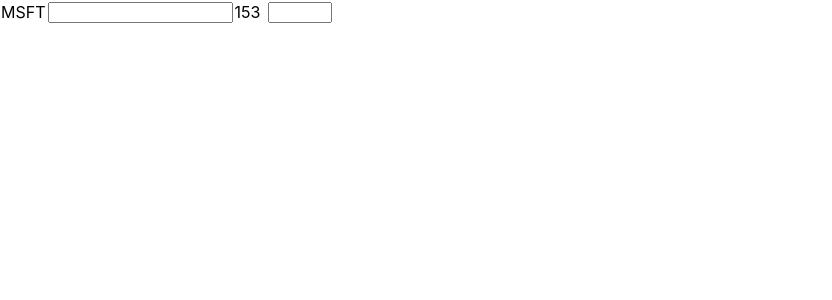
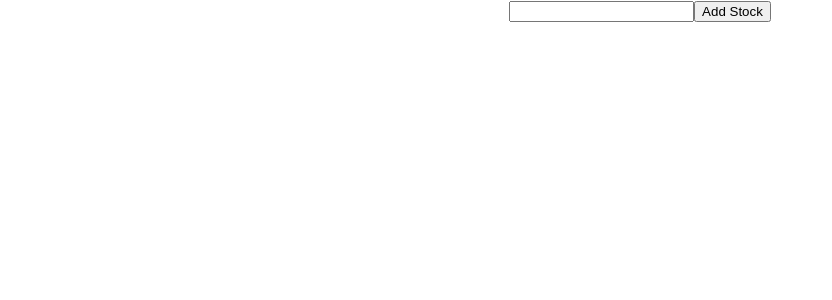
Before and after one commit to dmeegan/Rebalance, a React (Create React App) app: page / in a window 1280 px wide. Shown: the top 300 px of the page, without its empty margins (0-832 px from the left). Built offline with nearby package versions, Linux system fonts and the light colour scheme.

Commit message:
The app now accepts user symbol input and adds the best matching tru stock symbol to the portfolio!

```diff
--- a/src/App.js
+++ b/src/App.js
@@ -1,6 +1,6 @@
 import React from 'react';
 import Portfolio from './components/Portfolio';
-import Stock from './components/Stock';
+import AddStock from './components/AddStock';
 // import AcceptUserStockSymbol from './acceptUserStockSymbol.js';
 import './App.css';
 // import FetchStockSymbol from './fetchStockSymbol.js';
@@ -8,29 +8,89 @@
 
 class App extends React.Component {
   state = {
-    portfolio: [{
-      id: '1',
-      symbol: "MSFT",
-      currentPrice: '153',
+    portfolio: [
+    //   {
+    //   id: '1',
+    //   symbol: "MSFT",
+    //   currentPrice: '153',
+    //   quantity: '',
+    //   marketValue: '',
+    //   currentPercentage: '',
+    //   targetPercentage: '',
+    //   targetValue: '',
+    //   addedValue: '',
+    //   sellOrPurchase: '',
+    //   costOrValue: '',
+    // },
+    ]
+  }
+
+  addStock = (userSymbolInput) => {
+    let newPortfolioItem = {};
+    let symbolToAdd = '';
+    let currentPrice = '';
+    let newId=this.state.portfolio.length+1
+    let API_Key = 'WTIDRPP8PEFL74TS';
+    let Search_API_Call = `https://www.alphavantage.co/query?function=SYMBOL_SEARCH&keywords=${userSymbolInput}&apikey=${API_Key}`;
+
+
+    fetch(Search_API_Call)
+      .then(
+        (searchResponse) => {
+          return searchResponse.json();
+        }
+      )
+      .then(
+        (searchData) => {
+          return symbolToAdd = searchData["bestMatches"][0]["1. symbol"];
+        }
+      )
+      .then(
+        (symbolToAdd) => {
+          let Quote_API_Call = `https://www.alphavantage.co/query?function=GLOBAL_QUOTE&symbol=${symbolToAdd}&interval=5min&apikey=${API_Key}&outputsize=compact`;
+
+          fetch(Quote_API_Call)
+            .then(
+              (quoteResponse) => {
+                return quoteResponse.json();
+              }
+            )
+            .then(
+              (quoteData) => {
+                return currentPrice = quoteData["Global Quote"]["05. price"];
+              })
+            .then(
+              (currentPrice) => {
+                newPortfolioItem = {
+                  id: newId,
+                  symbol: symbolToAdd,
+                  currentPrice: currentPrice,
                   quantity: '',
                   marketValue: '',
                   currentPercentage: '',
                   targetPercentage: '',
-      targetValue:'',
-      addedValue:'',
-      sellOrPurchase:'',
-      costOrValue:'',
-    },
-    ]
+                  targetValue: '',
+                  addedValue: '',
+                  sellOrPurchase: '',
+                  costOrValue: '',
+                };
+                this.setState({ portfolio: [...this.state.portfolio, newPortfolioItem]});
+              }
+            )
+        }
+      )
   }
 
-   getQuantity = (id, event) => {
-    this.setState({ portfolio: this.state.portfolio.map(stock => {
+
+  getQuantity = (id, e) => {
+    this.setState({
+      portfolio: this.state.portfolio.map(stock => {
         if (stock.id === id) {
-        stock["quantity"] = event.target.value;
+          stock["quantity"] = e.target.value;
         }
         return stock;
-    })});
+      })
+    });
   }
 
 
@@ -41,9 +101,11 @@
 
 
 
+
   render() {
     return (
       <div className="App">
+        <AddStock addStock={this.addStock} />
         <Portfolio getQuantity={this.getQuantity} delStock={this.delStock} portfolio={this.state.portfolio} />
       </div>
 
--- /dev/null
+++ b/src/components/AddStock.js
@@ -0,0 +1,75 @@
+import React, {Component} from 'react';
+
+class AddStock extends Component {
+    state = {
+        userSymbolInput:'',
+      }
+
+
+    handleUserInput = (e) => {
+        this.setState({
+            userSymbolInput: e.target.value
+        });
+    }
+
+    handleSubmit = (e) => {
+        e.preventDefault();
+        this.props.addStock(this.state.userSymbolInput);
+        this.setState({userSymbolInput: ''})
+    };
+
+    // fetchStockSymbol = () => {
+    //     let newPortfolio = this.props.currentPortfolio;
+    //     let newPortfolioItem = [];
+    //     let pointToThis = this;
+    //     let API_Key = 'WTIDRPP8PEFL74TS';
+    //     let Search_API_Call = `https://www.alphavantage.co/query?function=SYMBOL_SEARCH&keywords=${this.state.userSymbolInput}&apikey=${API_Key}`;
+
+
+    //     fetch(Search_API_Call)
+    //         .then(
+    //             function (searchResponse) {
+    //                 return searchResponse.json();
+    //             }
+    //         )
+    //         .then(
+    //             function (searchData) {
+    //                 return symbolToAdd = searchData["bestMatches"][0]["1. symbol"];
+    //             }
+    //         )
+    //         .then(
+    //             function (symbolToAdd) {
+    //                 let Quote_API_Call = `https://www.alphavantage.co/query?function=GLOBAL_QUOTE&symbol=${symbolToAdd}&interval=5min&apikey=${API_Key}&outputsize=compact`;
+
+    //                 fetch(Quote_API_Call)
+    //                     .then(
+    //                         function (quoteResponse) {
+    //                             return quoteResponse.json();
+    //                         }
+    //                     )
+    //                     .then(
+    //                         function (quoteData) {
+    //                             return currentPrice = quoteData["Global Quote"]["05. price"];
+    //                         })
+    //                     .then(
+    //                         function (currentPrice) {
+    //                             newPortfolioItem = [symbolToAdd, currentPrice]
+    //                             newPortfolio.push(newPortfolioItem);
+    //                             pointToThis.setState({ userPortfolio: newPortfolio });
+    //                         }
+    //                     )
+    //             }
+    //         )
+    // }
+
+    render() {
+        return (
+            <form onSubmit={this.handleSubmit}>
+            <input type="text" onChange={this.handleUserInput} value={this.state.userSymbolInput} />
+            <button type="submit">Add Stock</button>
+            </form>
+        )
+};
+}
+
+export default AddStock;
--- a/src/components/Stock.js
+++ b/src/components/Stock.js
@@ -13,6 +13,9 @@
 
             <tbody>
             <tr>
+                <td>
+                    <button type="button" className="removeStockButton" onClick={this.props.delStock.bind(this, id)}/>
+                </td>
                 <td>
                     {symbol}
                 </td>
```
Lines whose indentation alone changed are shown as unchanged.
